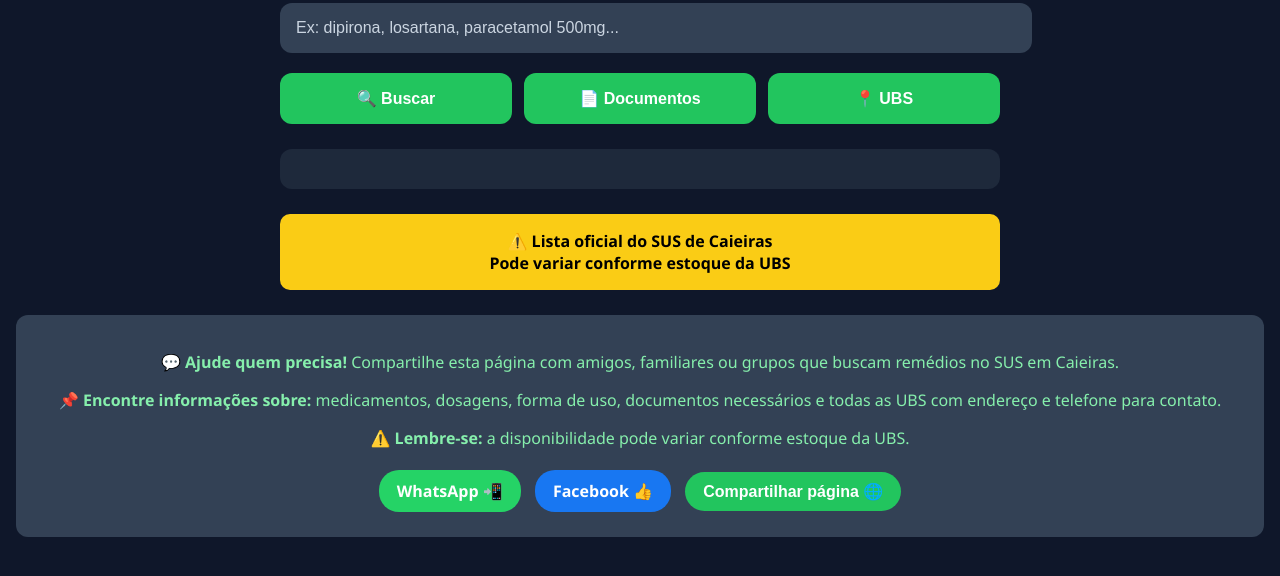
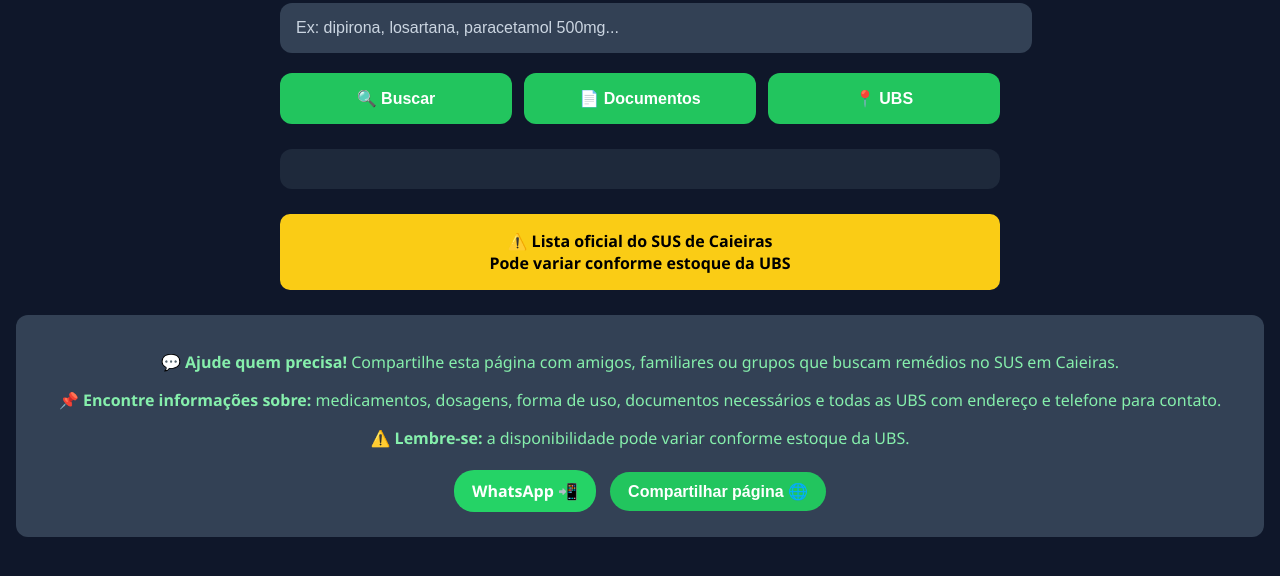
Before and after one commit to joseandrade17/Busca-Meds-Cidad-o, a plain HTML site: page index.html in a window 1280 px wide. Shown: the part 158-734 px from the top of the page. Drawn offline with Linux system fonts and the light colour scheme.

Commit message:
Fix HTML structure and formatting issues

```diff
--- a/index.html
+++ b/index.html
@@ -55,10 +55,6 @@
       WhatsApp 📲
     </a>
 
-    <a href="https://www.facebook.com/sharer/sharer.php?u=" + encodeURIComponent(window.location.href)
-       target="_blank" rel="noopener noreferrer" class="btn-share facebook">
-      Facebook 👍
-    </a>
 
     <button onclick="compartilharPagina()" class="btn-share geral">
       Compartilhar página 🌐
```
